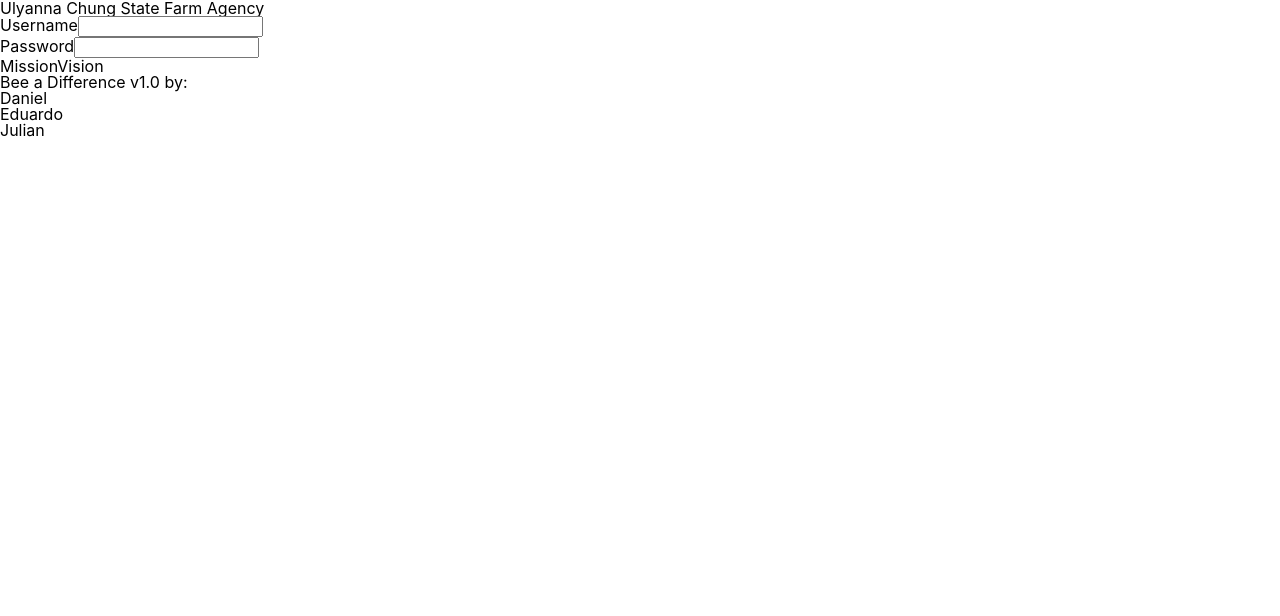
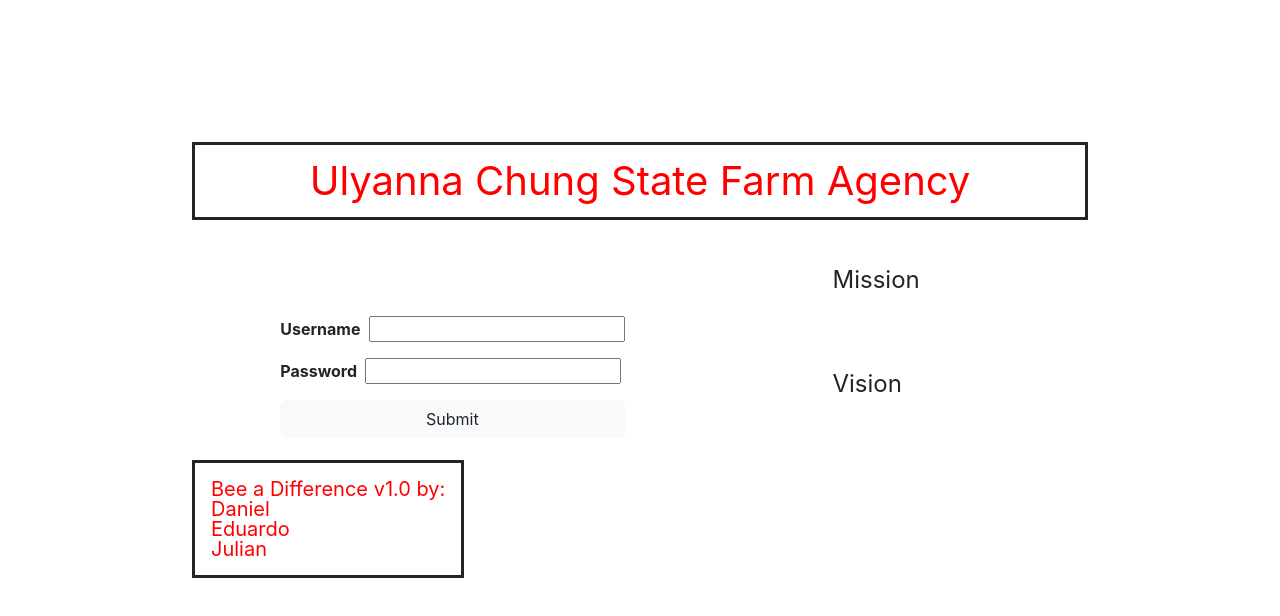
Before and after one commit to UC-data-tracking/frontend-repo, a React (Create React App) app: page /login in a window 1280 px wide. Shown: the top 616 px of the page. Built offline with nearby package versions, Linux system fonts and the light colour scheme.

Commit message:
Created login page to spec of wireframes.

```diff
--- a/package.json
+++ b/package.json
@@ -6,6 +6,7 @@
     "@testing-library/jest-dom": "^5.16.5",
     "@testing-library/react": "^13.4.0",
     "@testing-library/user-event": "^13.5.0",
+    "bootstrap": "^5.2.2",
     "react": "^18.2.0",
     "react-dom": "^18.2.0",
     "react-router-dom": "^6.4.3",
--- a/public/index.html
+++ b/public/index.html
@@ -10,6 +10,7 @@
       content="Web site created using create-react-app"
     />
     <link rel="apple-touch-icon" href="%PUBLIC_URL%/logo192.png" />
+    <link href="https://cdn.jsdelivr.net/npm/bootstrap@5.2.2/dist/css/bootstrap.min.css" rel="stylesheet" integrity="sha384-Zenh87qX5JnK2Jl0vWa8Ck2rdkQ2Bzep5IDxbcnCeuOxjzrPF/et3URy9Bv1WTRi" crossorigin="anonymous">
     <!--
       manifest.json provides metadata used when your web app is installed on a
       user's mobile device or desktop. See https://developers.google.com/web/fundamentals/web-app-manifest/
@@ -24,20 +25,11 @@
       work correctly both with client-side routing and a non-root public URL.
       Learn how to configure a non-root public URL by running `npm run build`.
     -->
-    <title>React App</title>
+    <title>Bee a Difference Tracker</title>
   </head>
   <body>
     <noscript>You need to enable JavaScript to run this app.</noscript>
     <div id="root"></div>
-    <!--
-      This HTML file is a template.
-      If you open it directly in the browser, you will see an empty page.
-
-      You can add webfonts, meta tags, or analytics to this file.
-      The build step will place the bundled scripts into the <body> tag.
-
-      To begin the development, run `npm start` or `yarn start`.
-      To create a production bundle, use `npm run build` or `yarn build`.
-    -->
+    <script src="https://cdn.jsdelivr.net/npm/bootstrap@5.2.2/dist/js/bootstrap.bundle.min.js" integrity="sha384-OERcA2EqjJCMA+/3y+gxIOqMEjwtxJY7qPCqsdltbNJuaOe923+mo//f6V8Qbsw3" crossorigin="anonymous"></script>
   </body>
 </html>
--- a/src/App.js
+++ b/src/App.js
@@ -9,7 +9,7 @@
   return (
 		<div>
 			<header></header>
-			<main>
+			<main className='d-flex align-items-center justify-content-center'>
 				<Routes>
 					<Route path='/' element={<Dashboard/>}></Route>
 					<Route path='/login' element={<Login/>}></Route>
--- a/src/components/login/Login.css
+++ b/src/components/login/Login.css
@@ -0,0 +1,35 @@
+.login-container {
+    min-height: 90vh;
+    width: 100vw;
+}
+
+.body-content {
+    width: 100%;
+}
+
+.page-title {
+    color: red;
+    width: 70%;
+    text-align: center;
+}
+
+.credits-container{
+    width: 70%;
+}
+
+.credits {
+    color: red;
+}
+
+.mission-title {
+    margin-bottom: 5rem;
+}
+
+.vision-title {
+    margin-bottom: 3rem;
+}
+
+.user-and-pw-container {
+    margin-right: 10rem;
+    margin-left: -5rem;
+}
--- a/src/components/login/Login.js
+++ b/src/components/login/Login.js
@@ -1,24 +1,32 @@
 import React from 'react';
+import './Login.css';
 
 function Login(props) {
 	return (
-			<div>
-				<h1>Ulyanna Chung State Farm Agency</h1>
-				<div>
-                    <div>
-                        <span>Username</span>
+		<div className='login-container d-flex flex-column align-items-center justify-content-center'>
+			<h1 className='page-title fs-1 mb-5 p-3 border border-dark border-3'>
+				Ulyanna Chung State Farm Agency
+			</h1>
+			<div className='body-content d-flex flex-row justify-content-center mb-3'>
+				<div className='user-and-pw-container d-flex flex-column mt-5'>
+					<div className='d-flex mb-3 align-items-center'>
+						<span className='fw-bold me-2'>Username</span>
 						<input type='text' />
 					</div>
-                    <div>
-                        <span>Password</span>
+					<div className='d-flex flex-row align-items-center mb-3'>
+						<span className='fw-bold me-2'>Password</span>
 						<input type='text' />
 					</div>
+                    <button className='btn bg-light'>Submit</button>
 				</div>
-                <aside>
-                    <span>Mission</span>
-                    <span>Vision</span>
+				<aside className='d-flex flex-column ms-5 fs-4'>
+					<span className='mission-title'>Mission</span>
+
+					<span className='vision-title'>Vision</span>
 				</aside>
-                <p>
+			</div>
+			<div className='credits-container d-flex flex-row'>
+				<p className='d-flex justify-content-start credits fs-5 border border-3 border-dark p-3'>
 					Bee a Difference v1.0 by:
 					<br />
 					Daniel
@@ -28,6 +36,7 @@
 					Julian
 				</p>
 			</div>
+		</div>
 	);
 }
 
--- a/src/index.css
+++ b/src/index.css
@@ -1,4 +1,5 @@
 body {
+  min-height: 100vh;
   margin: 0;
   font-family: -apple-system, BlinkMacSystemFont, 'Segoe UI', 'Roboto', 'Oxygen',
     'Ubuntu', 'Cantarell', 'Fira Sans', 'Droid Sans', 'Helvetica Neue',
```
Also changed, not shown: 1 other file (tests, documents, lock files or other folders). Lines whose indentation alone changed are shown as unchanged.
